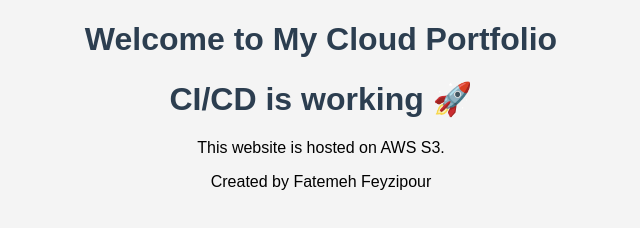
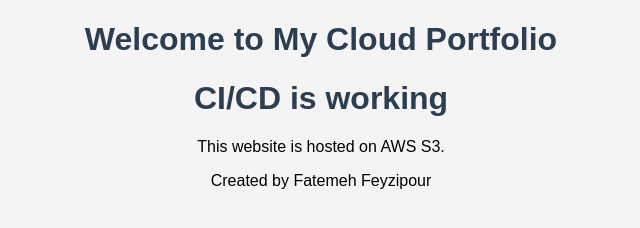
Before and after one commit to fatemehfeizipour/cloud-portfolio, a plain HTML site: page index.html in a window 1280 px wide. Shown: the whole page, without its empty margins (319-959 px from the left). Drawn offline with Linux system fonts and the light colour scheme.

Commit message:
Update index.html

```diff
--- a/index.html
+++ b/index.html
@@ -8,7 +8,7 @@
 <body>
 
 <h1>Welcome to My Cloud Portfolio</h1>
-    <h1>CI/CD is working 🚀</h1>
+    <h1>CI/CD is working </h1>
 
 <p>This website is hosted on AWS S3.</p>
 
```
